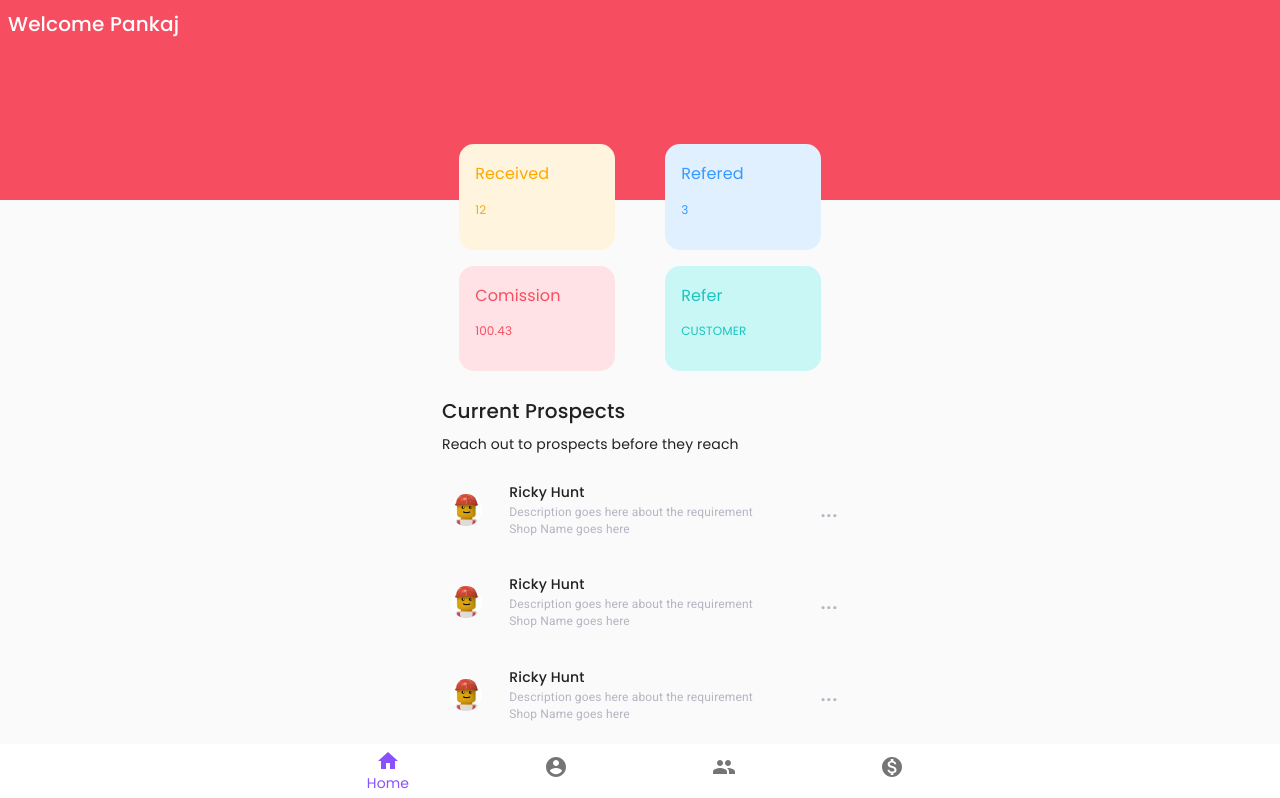
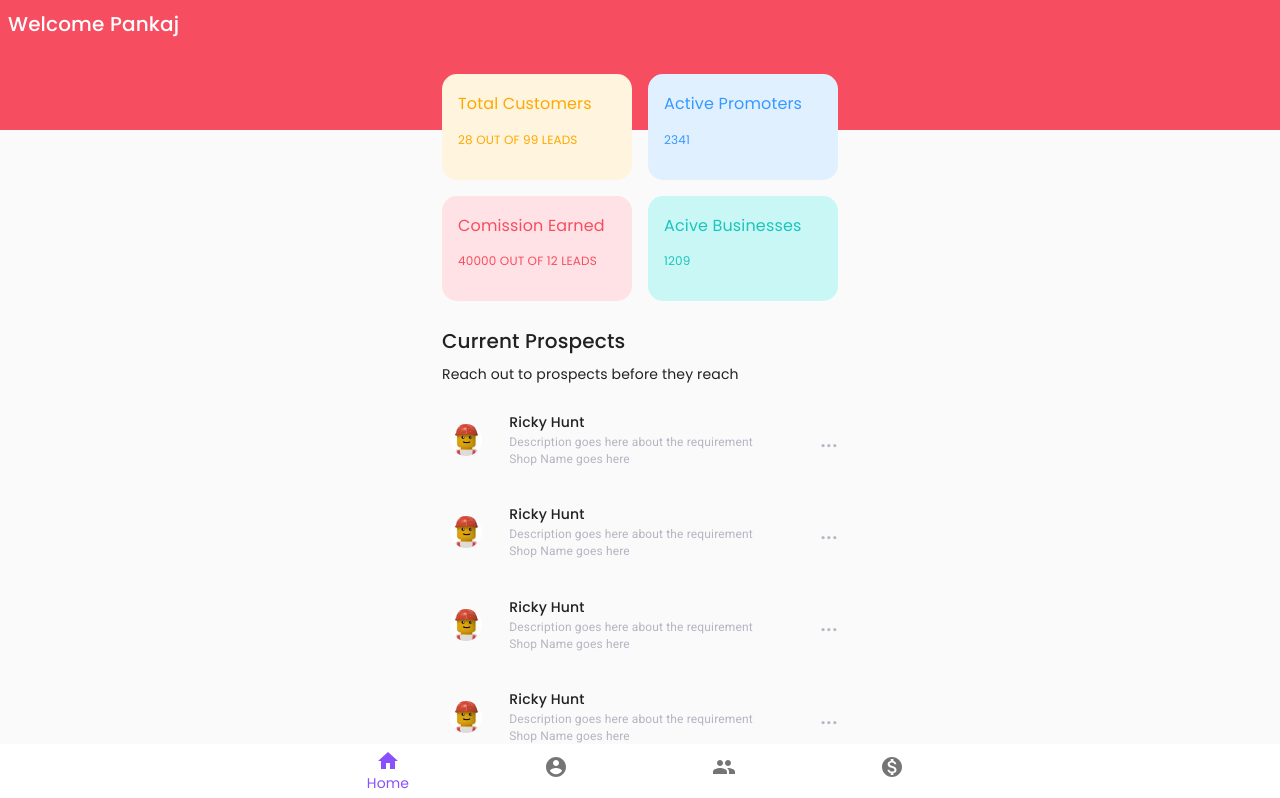
Before and after one commit to pankzagrwal/share2d, a React (Create React App) app: page / in a window 1280 px wide. Shown: the top 798 px of the page. Built offline with nearby package versions, Linux system fonts and the light colour scheme; sample sign-in values are in the browser's storage.

Commit message:
Update dashboard.js

```diff
--- a/src/components/Dashboard/dashboard.js
+++ b/src/components/Dashboard/dashboard.js
@@ -12,13 +12,12 @@ import { useHistory } from "react-router-dom";
 import { makeStyles } from '@material-ui/core/styles';
 
 import CurrentProspects from '../Prospects/prospects.js';
-import Referee from '../Referee/referee.js';
-import Referal from '../Referal/referal.js';
+import RecentCommission from '../RecentCommission/recentCommission.js';
 
 const useStyles = makeStyles((theme) => ({
   backgroundContainer: {
       backgroundColor: '#f64e60',
-      height: '200px',
+      height: '130px',
       color: 'white',
   },
   name: {
@@ -79,50 +78,50 @@ const Dashboard = () => {
             <Grid container spacing={3} justify='space-between' alignItems="center">
                 <Grid item xs={12}>
                     <Grid container justify="space-around" spacing={2} className={classes.summaryCard}>
-                            <Grid item xs={5}>
+                        <Grid item xs={6}>
                             <Card className={`${classes.box} ${classes.received}`}>
                                 <CardContent>
                                 <Typography variant="subtitle1" gutterBottom>
-                                        Received
+                                    Total Customers
                                 </Typography>
                                 <Typography variant="overline" display="block">
-                                        12
+                                    28 out of 99 leads
                                 </Typography>
                                 </CardContent>
                             </Card>
                         </Grid>
-                            <Grid item xs={5}>
+                        <Grid item xs={6}>
                             <Card className={`${classes.box} ${classes.refered}`}>
                                 <CardContent>
                                 <Typography variant="subtitle1" gutterBottom>
-                                     Refered
+                                    Active Promoters
                                 </Typography>
                                 <Typography variant="overline" display="block">
-                                        3
+                                    2341
                                 </Typography>
                                 </CardContent>
                             </Card>
                         </Grid>
-                            <Grid item xs={5}>
+                        <Grid item xs={6}>
                             <Card className={`${classes.box} ${classes.comission}`}>
                                 <CardContent>
                                 <Typography variant="subtitle1" gutterBottom>
-                                        Comission
+                                    Comission Earned
                                 </Typography>
                                 <Typography variant="overline" display="block">
-                                        100.43
+                                    40000 out of 12 leads
                                 </Typography>
                                 </CardContent>
                             </Card>
                         </Grid>
-                            <Grid item xs={5}>
+                        <Grid item xs={6}>
                             <Card className={`${classes.box} ${classes.refer}`}>
                                 <CardContent>
                                 <Typography variant="subtitle1" gutterBottom>
-                                        Refer
+                                    Acive Businesses
                                 </Typography>
                                 <Typography variant="overline" display="block" onClick={handleRefer}>
-                                        Customer
+                                    1209
                                 </Typography>
                                 </CardContent>
                             </Card>
@@ -133,10 +132,7 @@ const Dashboard = () => {
                     <CurrentProspects />
                 </Grid>
                 <Grid item xs={12} >
-                        <Referee />
-                    </Grid>
-                    <Grid item xs={12}>
-                        <Referal />
+                    <RecentCommission />
                 </Grid>
             </Grid>
 
```
Lines whose indentation alone changed are shown as unchanged.
